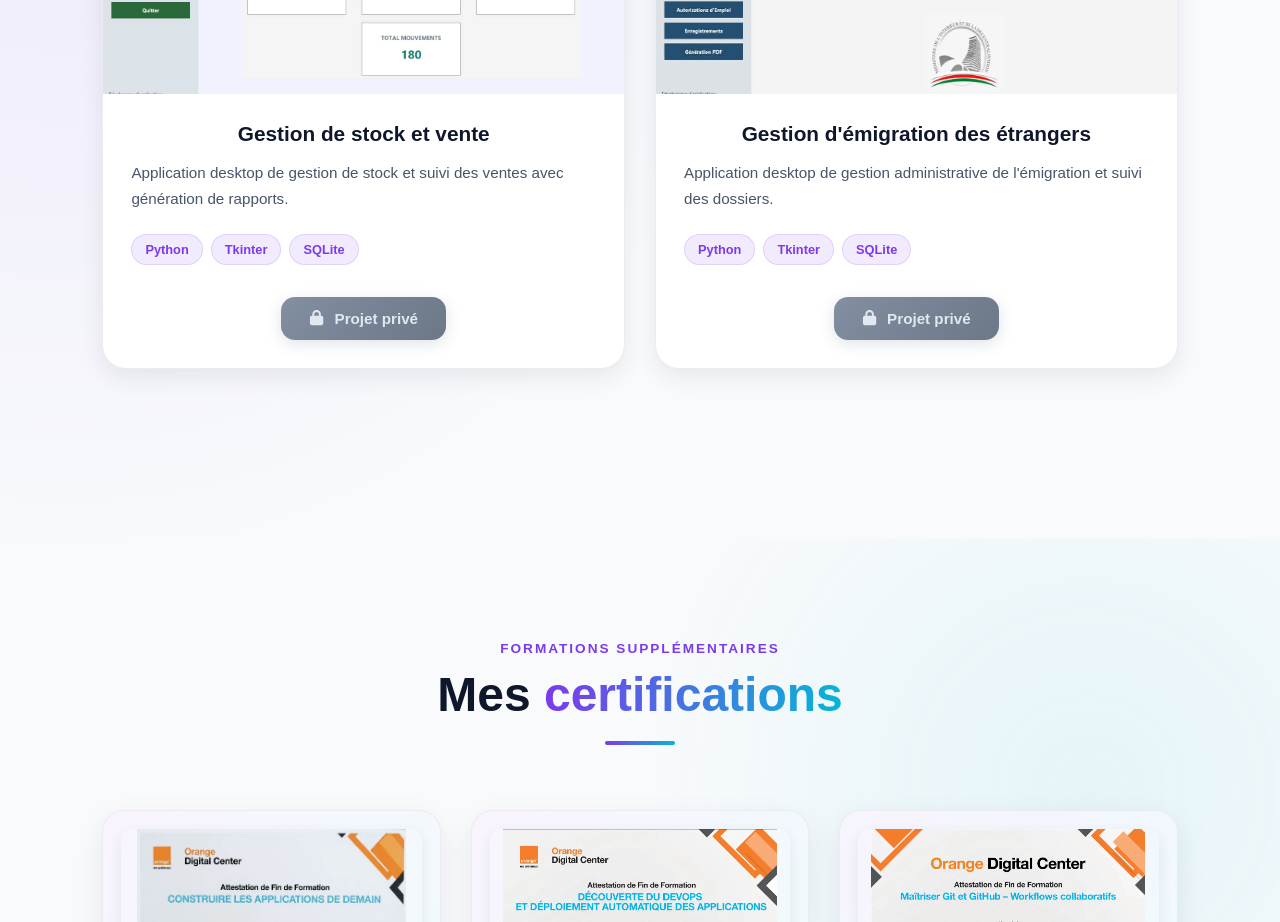
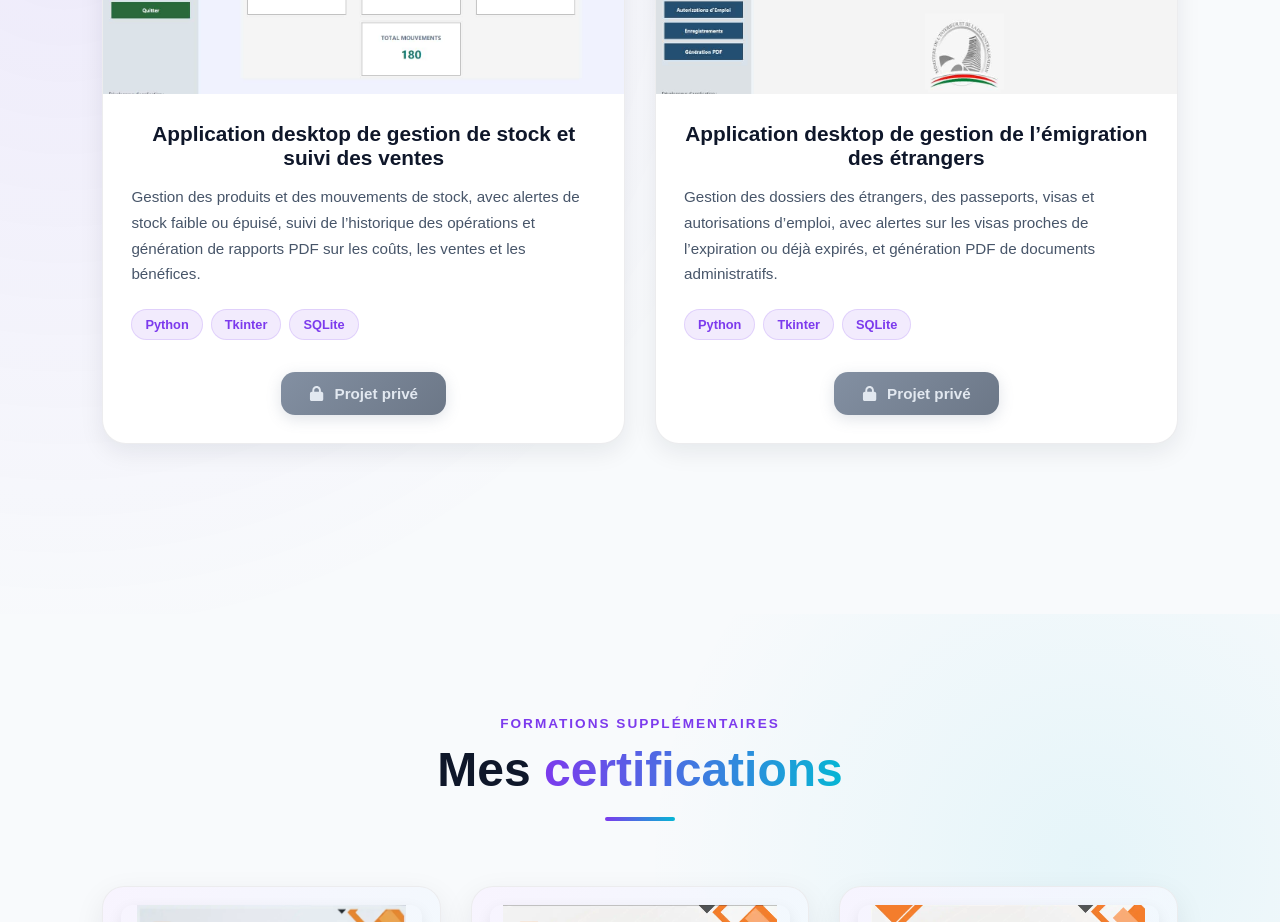
Before and after one commit to Fanajaval/mon-portfolio, a React (Vite) app: page / in a window 1280 px wide. Shown: the part 7640-8562 px from the top of the page. Built offline with nearby package versions, Linux system fonts and the light colour scheme.

Commit message:
modif description des 2 projets desktop

```diff
--- a/src/data/projects.js
+++ b/src/data/projects.js
@@ -143,8 +143,8 @@ export const projects = [
     },
 
     {
-      title: "Gestion de stock et vente",
-      description: "Application desktop de gestion de stock et suivi des ventes avec génération de rapports.",
+      title: "Application desktop de gestion de stock et suivi des ventes",
+      description: "Gestion des produits et des mouvements de stock, avec alertes de stock faible ou épuisé, suivi de l’historique des opérations et génération de rapports PDF sur les coûts, les ventes et les bénéfices.",
       technologies: ["Python", "Tkinter", "SQLite"],
       category: "Desktop",
       github: "private",
@@ -153,8 +153,8 @@ export const projects = [
     },
 
     {
-      title: "Gestion d'émigration des étrangers",
-      description: "Application desktop de gestion administrative de l'émigration et suivi des dossiers.",
+      title: "Application desktop de gestion de l’émigration des étrangers",
+      description: "Gestion des dossiers des étrangers, des passeports, visas et autorisations d’emploi, avec alertes sur les visas proches de l’expiration ou déjà expirés, et génération PDF de documents administratifs.",
       technologies: ["Python", "Tkinter", "SQLite"],
       category: "Desktop",
       github: "private",
```
